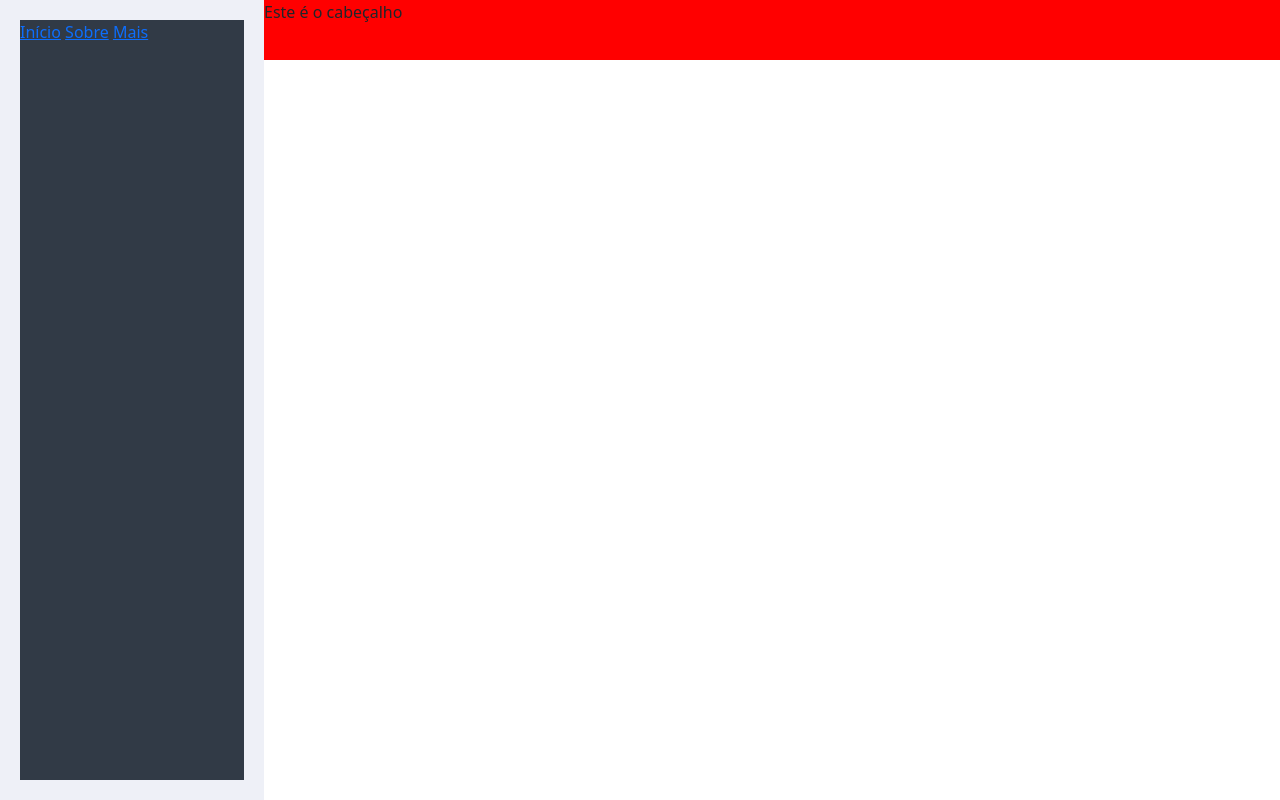
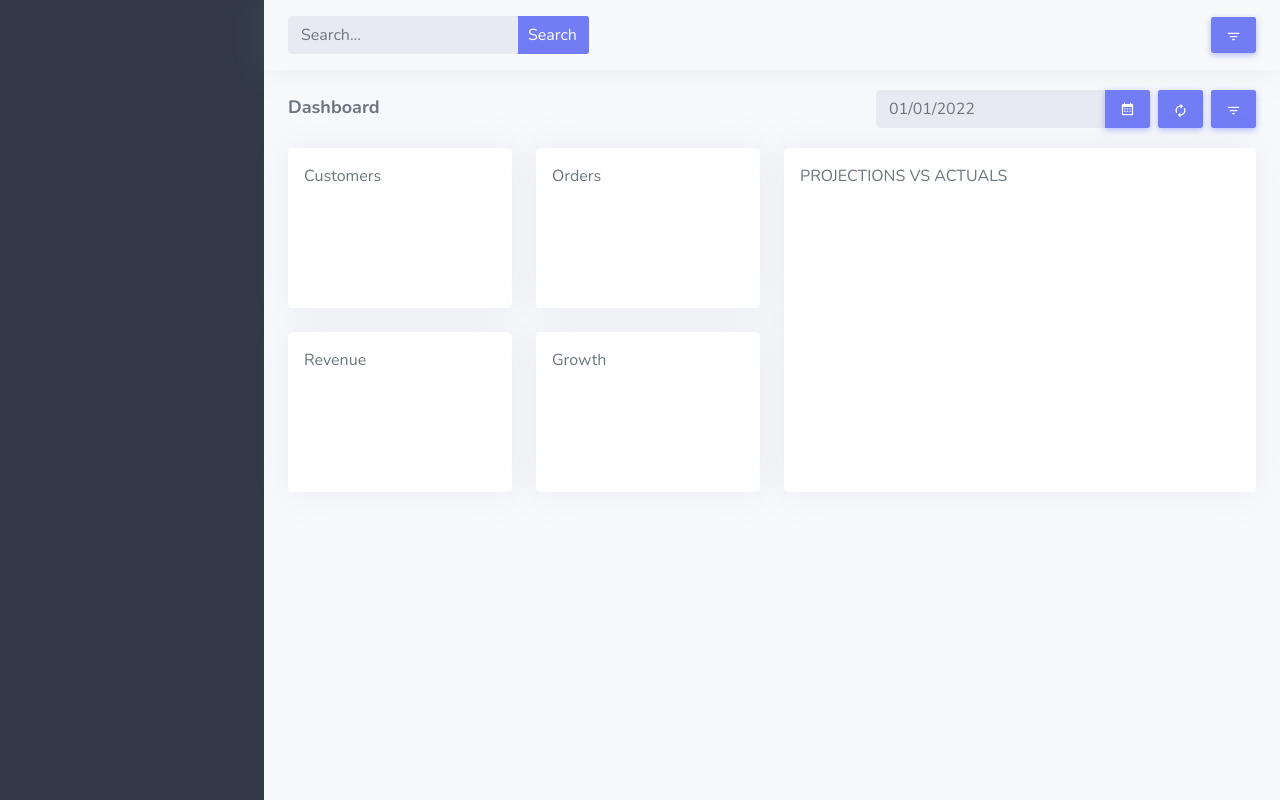
Before and after one commit to clesiorods/analitic-front, a plain HTML site: page index.html in a window 1280 px wide. Drawn offline with nearby package versions, Linux system fonts and the light colour scheme.

Commit message:
Ajustes no Layout base

```diff
--- a/index.html
+++ b/index.html
@@ -7,6 +7,11 @@
     <title>Analitic | Sua ferramenta de análises financeiras</title>
     <link href="https://cdn.jsdelivr.net/npm/bootstrap@5.0.2/dist/css/bootstrap.min.css" rel="stylesheet"
         integrity="sha384-EVSTQN3/azprG1Anm3QDgpJLIm9Nao0Yz1ztcQTwFspd3yD65VohhpuuCOmLASjC" crossorigin="anonymous">
+    <link rel="preconnect" href="https://fonts.googleapis.com">
+    <link rel="preconnect" href="https://fonts.gstatic.com" crossorigin>
+    <link
+        href="https://fonts.googleapis.com/css2?family=Nunito:wght@300;400;700&family=Roboto:wght@300;400;700&display=swap"
+        rel="stylesheet">
     <link rel="stylesheet" href="./style.css">
 </head>
 
@@ -24,16 +29,111 @@
 
 
         <nav id="side_bar">
-            <a href="">Início</a>
-            <a href="">Sobre</a>
-            <a href="">Mais</a>
+
         </nav>
 
 
         <div id="conteudo">
-            <header>
-                Este é o cabeçalho
+            <header class="navbar navbar-light bg-light">
+                <div>
+                    <div class="input-group">
+                        <input type="text" class="form-control dropdown-toggle" placeholder="Search..." id="top-search">
+                        <span class="mdi mdi-magnify search-icon"></span>
+                        <button class="input-group-text btn-primary" type="submit">Search</button>
+                    </div>
+                </div>
+                <button class=" ms-2 btn btn-primary"><i class="btn-icon"><img style="color: white;"
+                    src="./assets/icons/filter-variant.svg" alt=""></i></button>
             </header>
+
+
+            <div class="d-flex justify-content-between" style="margin-bottom: -4px;">
+                <div>
+                    <h4 style="padding-top: 7px; font-weight: 700; font-size: 18px;">Dashboard</h4>
+                </div>
+                <div class="d-flex">
+                    <div class="input-group">
+                        <input type="text" value="01/01/2022" class="form-control form-control-light"
+                            id="dash-daterange">
+                        <label for="dash-daterange" class="input-group-text btn-primary btn text-white">
+                            <i class="btn-icon"><img style="color: white;" src="./assets/icons/calendar-month.svg"
+                                    alt=""></i>
+                        </label>
+                    </div>
+
+                    <button class="ms-2 btn btn-primary"><i class="btn-icon"><img style="color: white;"
+                                src="./assets/icons/autorenew.svg" alt=""></i></button>
+                    <button class=" ms-2 btn btn-primary"><i class="btn-icon"><img style="color: white;"
+                                src="./assets/icons/filter-variant.svg" alt=""></i></button>
+                </div>
+            </div>
+
+            <div id="dashboard">
+                <div class="row">
+
+                    <div class="col-md-3">
+                        <div class="col ">
+                            <div class="card">
+                                <div class="card-body">
+                                    Customers
+                                </div>
+                            </div>
+                        </div>
+
+
+                        <div class="col">
+                            <div class="card">
+                                <div class="card-body">
+                                    Revenue
+                                </div>
+                            </div>
+                        </div>
+                    </div>
+
+
+
+                    <div class="col-md-3">
+                        <div class="col">
+                            <div class="card ">
+                                <div class="card-body">
+                                    Orders
+                                </div>
+                            </div>
+                        </div>
+
+
+                        <div class="col">
+                            <div class="card ">
+                                <div class="card-body">
+                                    Growth
+                                </div>
+                            </div>
+                        </div>
+                    </div>
+
+
+
+
+                    <div class="col-md-6">
+                        <div class="col">
+                            <div class="card" style="height: 344px;">
+                                <div class="card-body">
+                                    PROJECTIONS VS ACTUALS
+                                </div>
+                            </div>
+                        </div>
+                    </div>
+
+                </div>
+            </div>
+
+
+
+
+
+
+
+
         </div>
 
 
--- a/style.css
+++ b/style.css
@@ -1,3 +1,8 @@
+body {
+    font-family: 'Nunito', sans-serif;
+    color: #6c757d;
+}
+
 #app {
     display: grid;
     grid-template-columns: 264px 1fr;
@@ -6,11 +11,68 @@
 #side_bar {
     background-color: #313a46;
     height: 100vh;
-    border: 20px solid #eef0f7;
+}
+
+
+#conteudo {
+    background-color: #f8f9fd;
+    padding: 24px;
 }
 
 
 header {
-    background-color: red;
-    height: 60px;
+    margin: -24px -24px 20px -24px;
+    background-color: #fff;
+    height: 70px;
+    box-shadow: 0px 0px 35px 0px rgba(154, 161, 171, 0.15);
+    padding-left: 24px;
+    padding-right: 24px;
 }
+
+.marcacao {
+    background-color: rgba(255, 0, 0, 0.26);
+}
+
+
+.card {
+    margin-top: 24px;
+    min-height: 160px;
+    border: none;
+    box-shadow: 0px 0px 35px 0px rgba(154, 161, 171, 0.15);
+    transition: .3s all;
+}
+
+.card:hover {
+    box-shadow: 0px 0px 30px 0px rgba(150, 156, 166, 0.316);
+}
+
+.btn {
+    box-shadow: 0 2px 6px 0 rgb(114 124 245 / 50%);
+}
+
+input {
+    background-color: #e8eaf1!important;
+    border-color: #f1f3fa!important;
+    color: #6c757d !important;
+    border-color: #e8eaf1 !important;
+}
+
+
+.btn-primary {
+    background-color: #727cf5!important;
+    border: none;
+    border-radius: 0.15rem;
+}
+.btn-primary:hover {
+    background-color: #5f69cf!important;
+    border: none;
+    border-radius: 0.15rem;
+}
+
+
+.btn-icon img {
+    height: 15px;
+    filter: invert(1);
+    margin-left: 3px;
+    margin-right: 3px;
+}
```
Also changed, not shown: assets/icons/autorenew.svg (added), assets/icons/calendar-month.svg (added), assets/icons/filter-variant.svg (added).
